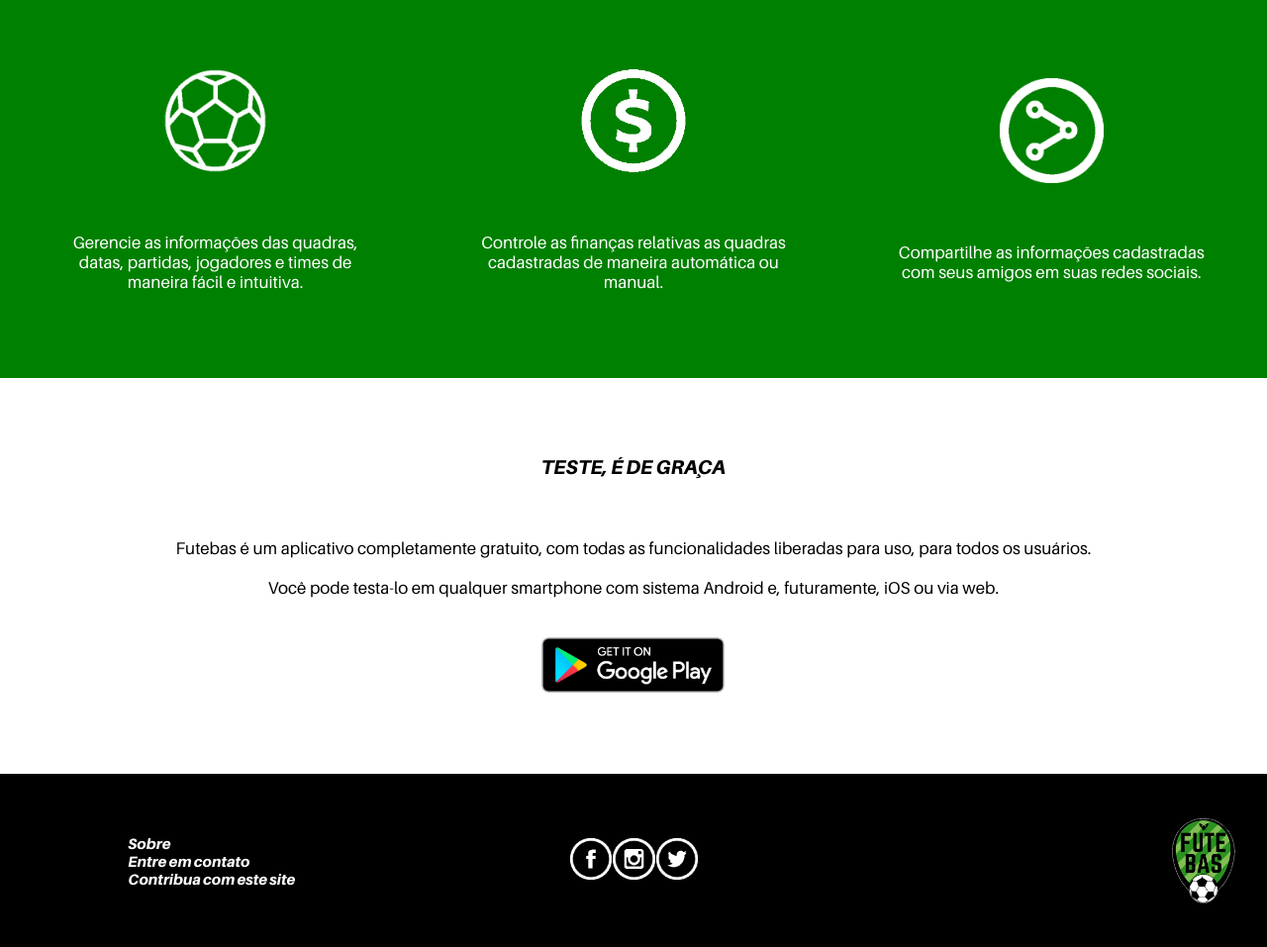
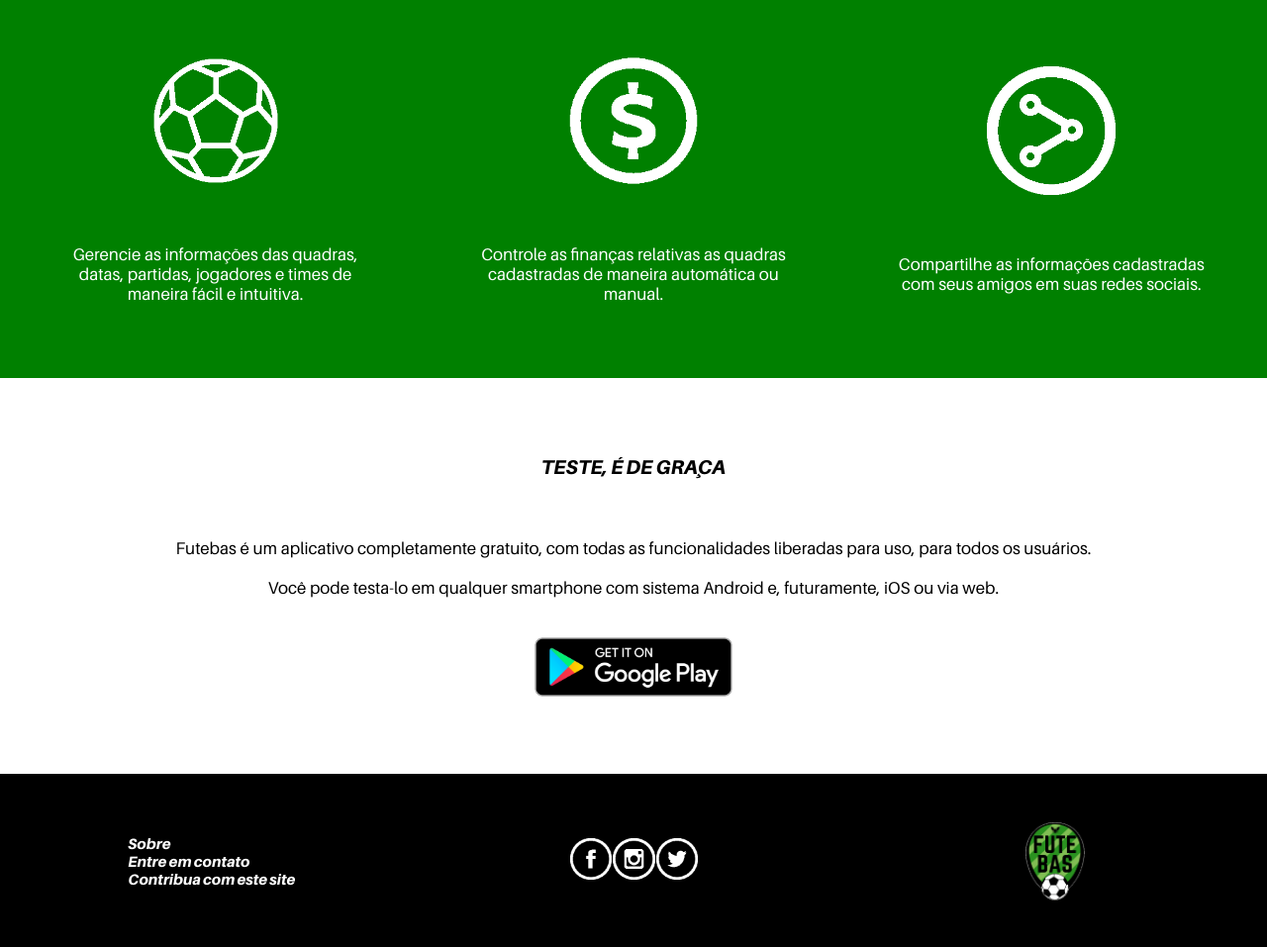
Before and after one commit to GustavoSaga/Futebas, a plain HTML site: page index.html in a window 1280 px wide. Shown: the part 1330-2287 px from the top of the page at 99% size. Drawn offline with Linux system fonts and the light colour scheme.

Commit message:
Image size
Changes the layout and size of the images from fluid to a fixed size

```diff
--- a/resources/css/index.css
+++ b/resources/css/index.css
@@ -12,11 +12,16 @@
   padding: 0px;
 }
 
+html, body{
+  margin-left: 0px;
+	margin-top: 0px;
+	margin-right: 0px;
+	margin-bottom: 0px;
+}
+
 .principal{
   width: 100%;
-  max-width: 1920px;
-  max-height: 1080px;
-  margin: 0 auto;
+  height: 100%;
 }
 
 header{
@@ -29,8 +34,8 @@ header{
   float: right;
   color: white;
   background-color: rgb(0, 116, 0);
-  width: 10%;
-  height: 100%;
+  width: 140px;
+  height: 60px;
   display: flex;
   justify-content: center;
   align-items: center;
@@ -41,17 +46,18 @@ header{
 }
 .subh2{
   width: 3%;
-  height: 100%;
+  height: 60px;
   display: flex;
 }
 .img_subh2{
-  width: 80%;
-  height: 100%;
+  width: 40px;
+  height: 50px;
+  margin-left: 5px;
+  margin-top: 5px;
 }
 
 article{
   width: 100%;
-  height: auto;
   color: white;
 }
 .apresentacao{
@@ -86,14 +92,12 @@ article{
 }
 .apre_sub{
   width: 50%;
-  height: auto;
   margin-left: auto;
   margin-right: auto;
   font: 17px Aileron-Regular;
 }
 .image_apre{
   width: 20%;
-  height: auto;
   margin-left: auto;
   margin-right: auto;
   display: block;
@@ -162,8 +166,8 @@ article{
   width: 33%;
 }
 .img_artigo1{
-  width: 25%;
-  height: auto;
+  width: 130px;
+  height: 130px;
   display: block;
   margin: 0 auto;
 }
@@ -178,8 +182,8 @@ article{
   width: 33%;
 }
 .img_artigo2{
-  width: 25%;
-  height: auto;
+  width: 130px;
+  height: 130px;
   display: block;
   margin: 0 auto;
 }
@@ -194,8 +198,8 @@ article{
   width: 33%;
 }
 .img_artigo3{
-  width: 25%;
-  height: auto;
+  width: 130px;
+  height: 130px;
   display: block;
   margin: 0 auto;
 }
@@ -222,24 +226,15 @@ article{
   font: 20px Aileron-HeavyItalic;
 }
 .img_down{
-  width: 20%;
-  height: auto;
+  width: 200px;
+  height: 60px;
   display: block;
   margin-left: auto;
   margin-right: auto;
 }
-.img_down a:link{
-  width: 100%;
-  height: 100%;
-  display: block;
-  margin-left: auto;
-  margin-right: auto;
-}
-.img_down a:visited{
-  color: white;
-}
 .down_google{
-  width: 100%;
+  width: 200px;
+  height: 60px;
 }
 
 footer{
@@ -279,7 +274,7 @@ footer{
 }
 .footer_2{
   width: 33.3%;
-  height: 100%;
+  height: 100px;
   float: left;
   display: flex;
   justify-content: center;
@@ -313,7 +308,6 @@ footer{
   align-items: center;
 }
 .img_footer{
-  width: 15%;
-  height: auto;
-  margin-left: 300px;
+  width: 60px;
+  height: 80px;
 }
```
